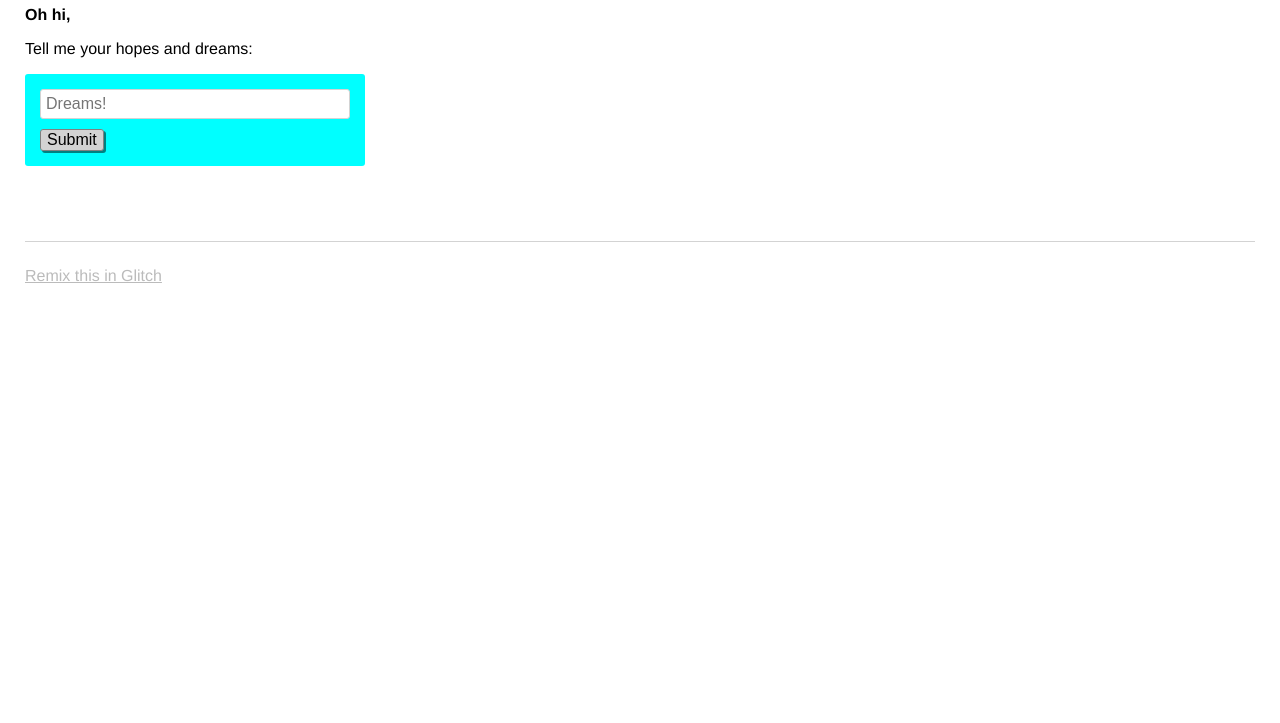
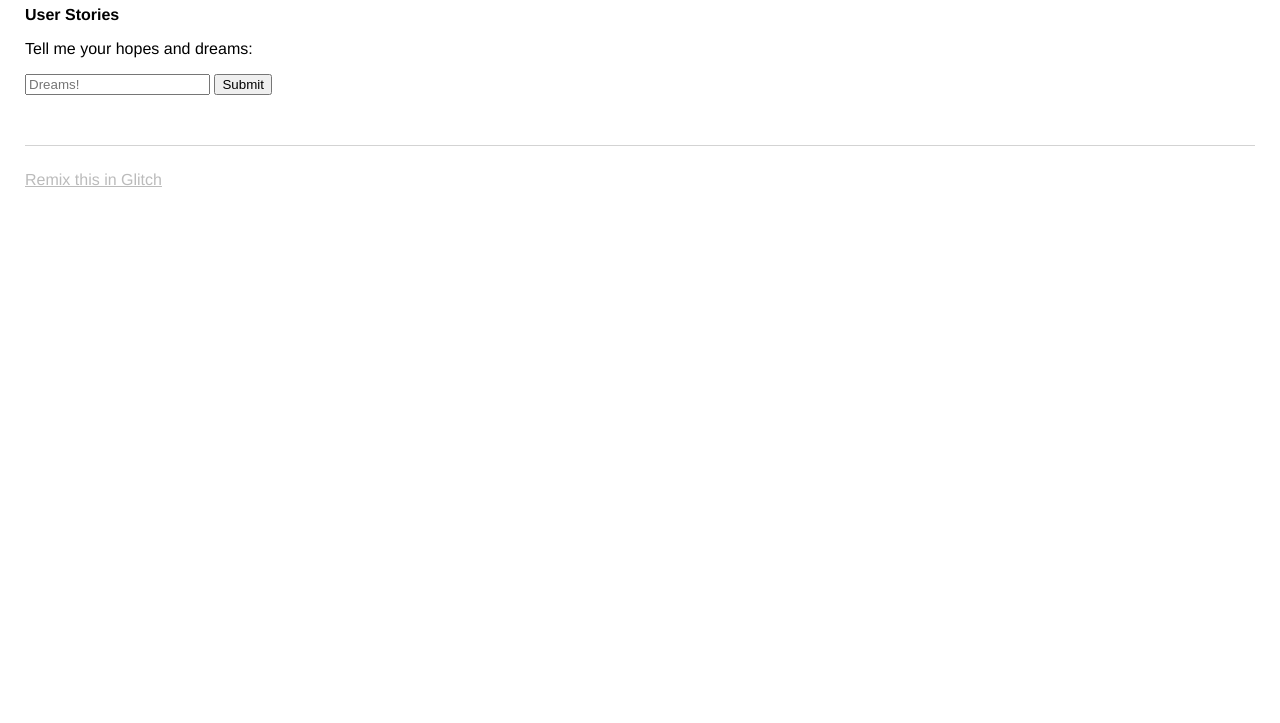
Before and after one commit to the-stud/fcc-timestamp-service, a website: page views/index.html in a window 1280 px wide. Shown: the part 77-800 px from the top of the page. Drawn offline with nearby package versions, Linux system fonts and the light colour scheme; no server answers.

Commit message:
Checkpoint

```diff
--- a/public/style.css
+++ b/public/style.css
@@ -15,7 +15,6 @@ body {
 
 h1 {
   font-weight: bold;
-  color: pink;
 }
 
 .bold {
@@ -24,43 +23,6 @@ h1 {
 
 p {
   max-width: 600px;
-}
-
-form {
-  margin-bottom: 25px;
-  padding: 15px;
-  background-color: cyan;
-  display: inline-block;
-  width: 100%;
-  max-width: 340px;
-  border-radius: 3px;
-}
-
-input {
-  display: block;
-  margin-bottom: 10px;
-  padding: 5px;
-  width: 100%;
-  border: 1px solid lightgrey;
-  border-radius: 3px;
-  font-size: 16px;
-}
-
-button {
-  font-size: 16px;
-  border-radius: 3px;
-  background-color: lightgrey;
-  border: 1px solid grey;
-  box-shadow: 2px 2px teal;
-  cursor: pointer;
-}
-
-button:hover {
-  background-color: yellow;
-}
-
-button:active {
-  box-shadow: none;
 }
 
 li {
--- a/views/index.html
+++ b/views/index.html
@@ -21,12 +21,12 @@
   <body>
     <header>
       <h1>
-        A Dream of the Future
+        Timestamp Service
       </h1>
     </header>
 
     <main>
-      <p class="bold">Oh hi,</p>
+      <p class="bold">User Stories</p>
       <p>Tell me your hopes and dreams:</p>
       <form>
         <input type="text" maxlength="100" placeholder="Dreams!">
```
Also changed, not shown: server.js (+5 -15 lines), README.md.
